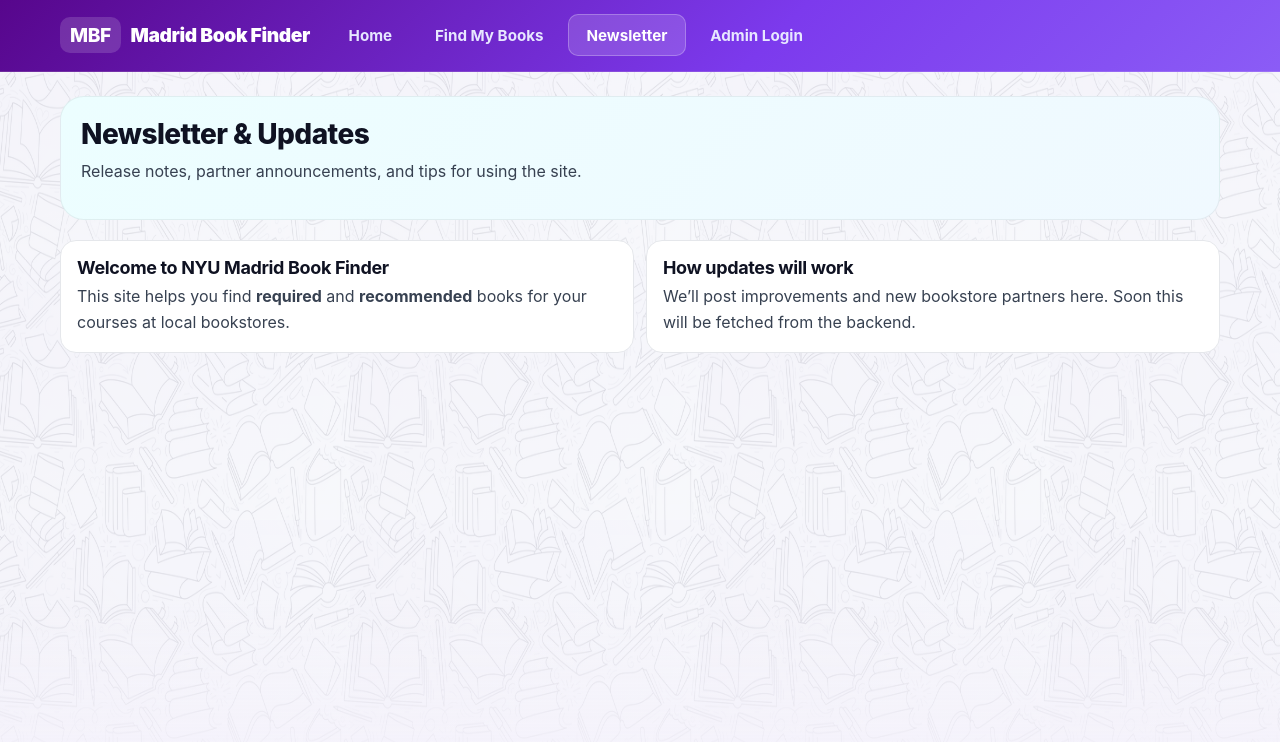
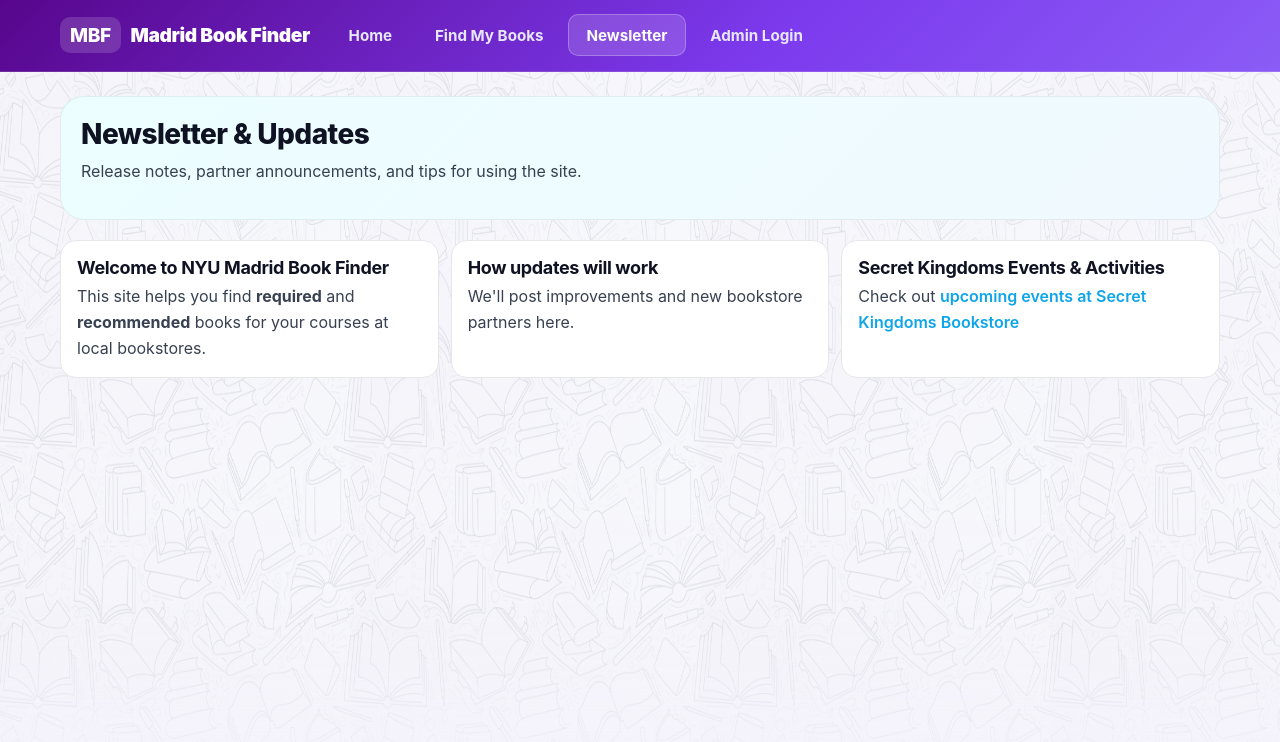
Before and after one commit to shraysharma07/nyu-bookstore-finder, a React (Create React App) app in the folder frontend/: page /newsletter in a window 1280 px wide. Shown: the top 742 px of the page. Built offline with nearby package versions, Linux system fonts and the light colour scheme; no server answers.

Commit message:
newsletter

```diff
--- a/frontend/src/pages/NewsletterPage.js
+++ b/frontend/src/pages/NewsletterPage.js
@@ -28,7 +28,14 @@ export default function NewsletterPage() {
         <article style={{ border: "1px solid #e5e7eb", borderRadius: 16, padding: 16, background: "#fff" }}>
           <h3 style={{ margin: "0 0 6px 0", fontSize: 18, fontWeight: 700 }}>How updates will work</h3>
           <p style={{ margin: 0, color: "#374151" }}>
-            We’ll post improvements and new bookstore partners here. Soon this will be fetched from the backend.
+            We'll post improvements and new bookstore partners here.
+          </p>
+        </article>
+
+        <article style={{ border: "1px solid #e5e7eb", borderRadius: 16, padding: 16, background: "#fff" }}>
+          <h3 style={{ margin: "0 0 6px 0", fontSize: 18, fontWeight: 700 }}>Secret Kingdoms Events & Activities</h3>
+          <p style={{ margin: 0, color: "#374151" }}>
+            Check out <a href="https://www.thesecretkingdoms.net/agenda/eventos.php" target="_blank" rel="noopener noreferrer" style={{ color: "#0ea5e9", textDecoration: "none", fontWeight: 600 }}>upcoming events at Secret Kingdoms Bookstore</a>
           </p>
         </article>
       </div>
```
